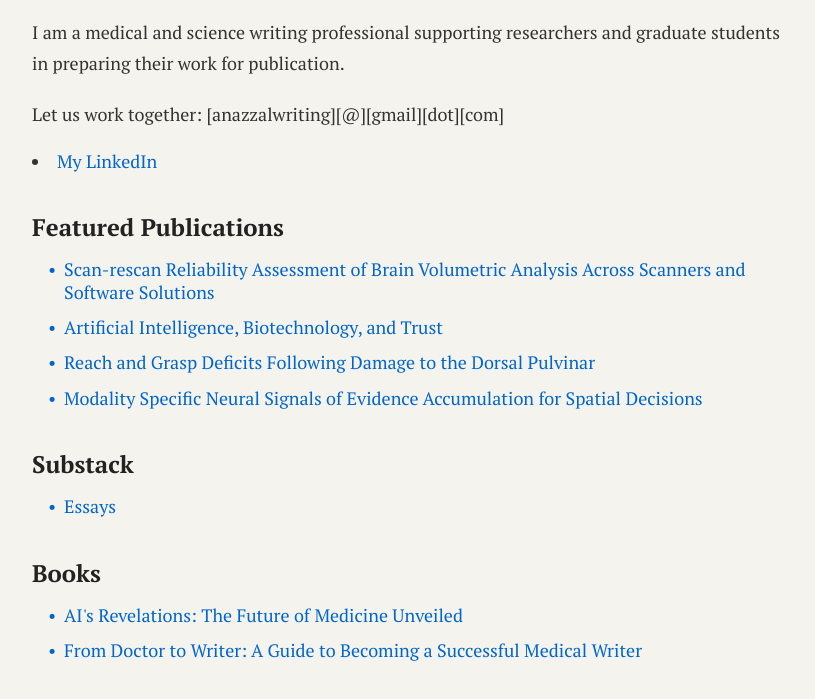
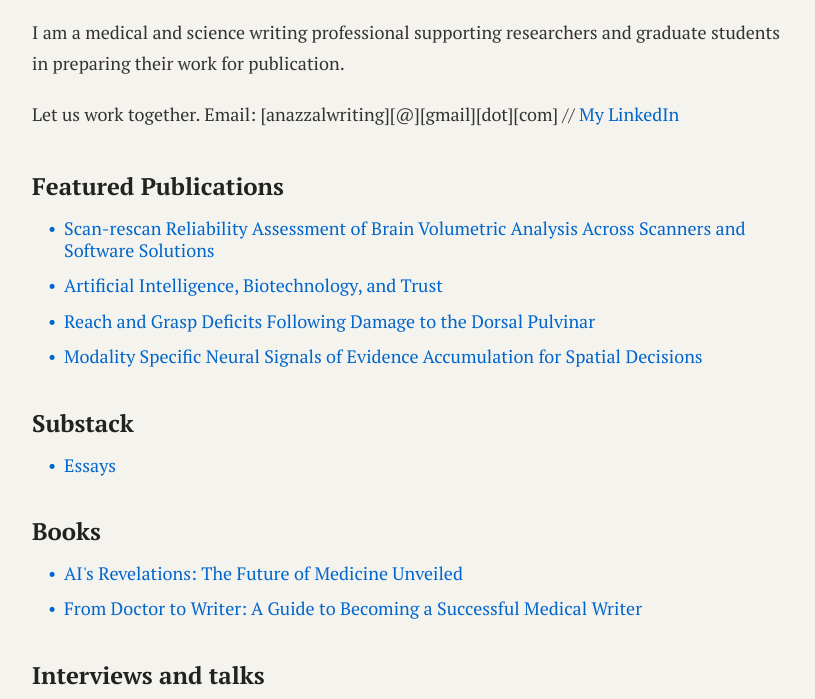
Before and after one commit to anazz-dev/personal-blog, a plain HTML site: page index.html in a window 1280 px wide. Shown: the part 91-790 px from the top of the page, without its empty margins (232-1047 px from the left). Drawn offline with Linux system fonts and the light colour scheme.

Commit message:
Update index.html

```diff
--- a/index.html
+++ b/index.html
@@ -29,8 +29,7 @@
                 I am a medical and science writing professional supporting researchers and graduate students in preparing their work for publication.
                 </p>
                 <p>
-                Let us work together: [anazzalwriting][@][gmail][dot][com]
-                <li><a href="https://www.linkedin.com/in/drahmadnazzal/">My LinkedIn</a></li>
+                Let us work together. Email: [anazzalwriting][@][gmail][dot][com] // <a href="https://www.linkedin.com/in/drahmadnazzal/">My LinkedIn</a>
                 </p>
             </section>
 
```
